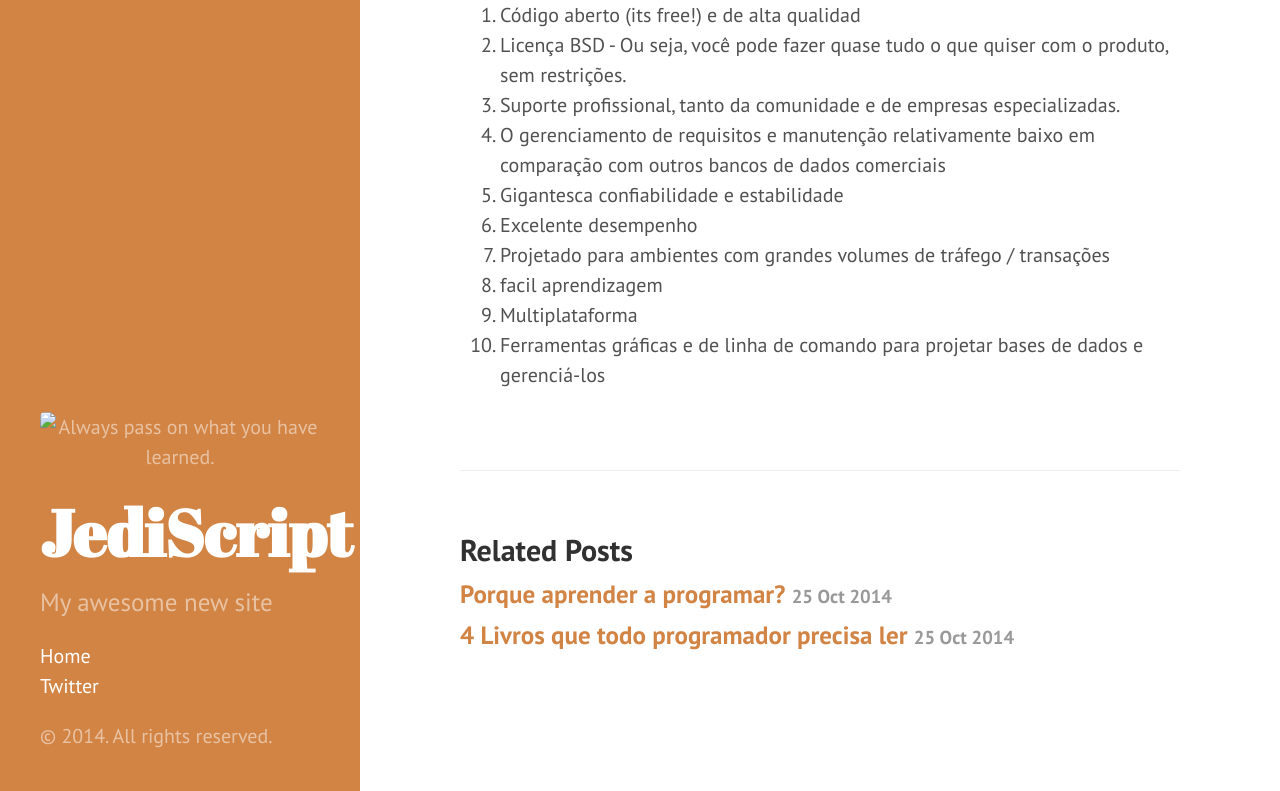
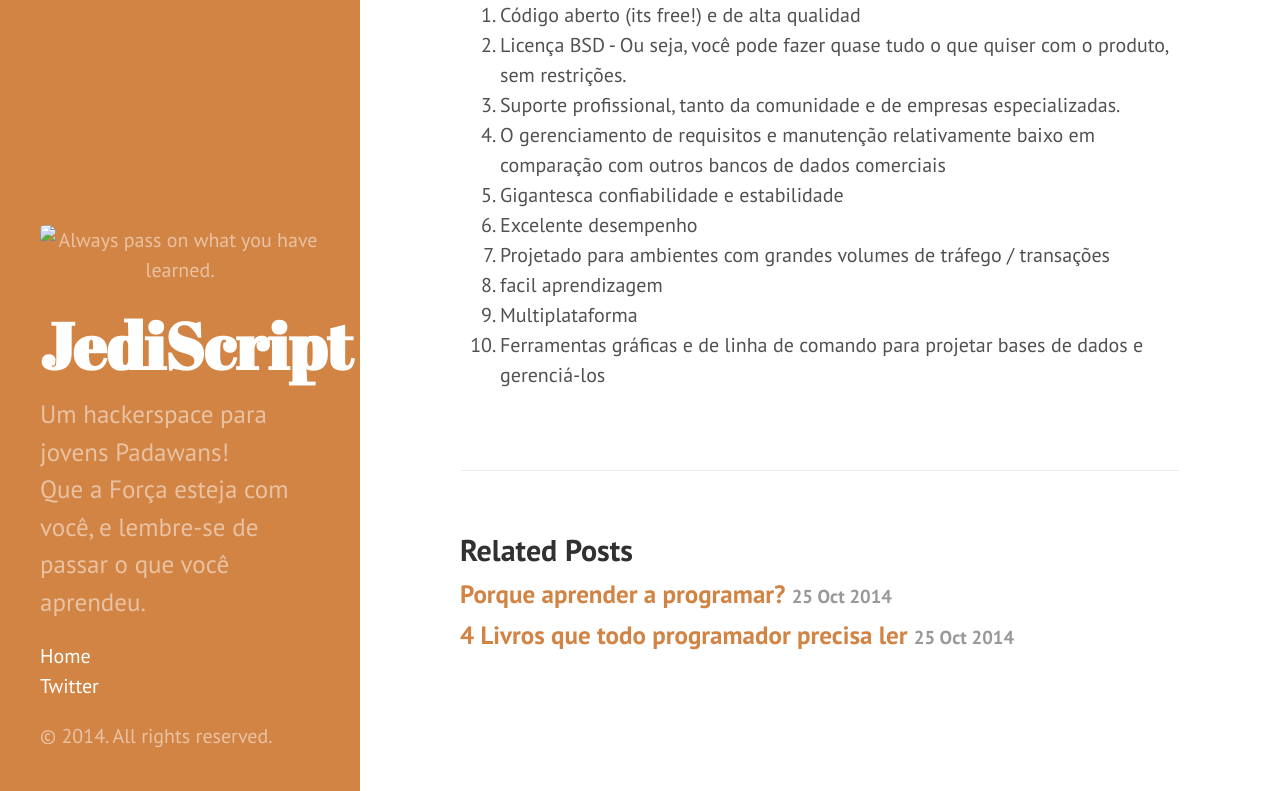
Before and after one commit to jediscripts/jediscripts.github.io, a Jekyll site: the page built from _posts/2014-10-25-10-razoes-para-postgre.md, in a window 1280 px wide and 1396 px high. Shown: the part 605-1396 px from the top of the window. Built offline with Jekyll 4.4.1, drawn with Linux system fonts in a browser that asks for light colours.

Commit message:
subindddodood

```diff
--- a/_config.yml
+++ b/_config.yml
@@ -4,5 +4,5 @@ markdown: kramdown
 url: http://jediscripts.github.io
 title: JediScript
 tagline: May the Force be with you
-description: My awesome new site
+description: Um hackerspace para jovens Padawans! </br>Que a Força esteja com você, e lembre-se de passar o que você aprendeu.
 paginate: 3
--- a/_includes/sidebar.html
+++ b/_includes/sidebar.html
@@ -28,7 +28,7 @@
         {% endif %}
       {% endfor %}
 
-      <li class="sidebar-nav-item"><a href="https://twitter.com/jediscript">Twitter</a></li>
+      <li class="sidebar-nav-item"><a href="https://twitter.com/carlosgodri">Twitter</a></li>
       <!-- “Always pass on what you have learned.” | “Sempre passar o que você aprendeu." -->
     </ul>
 
```
